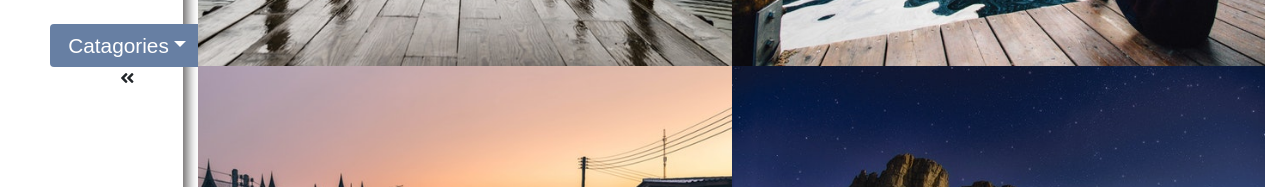
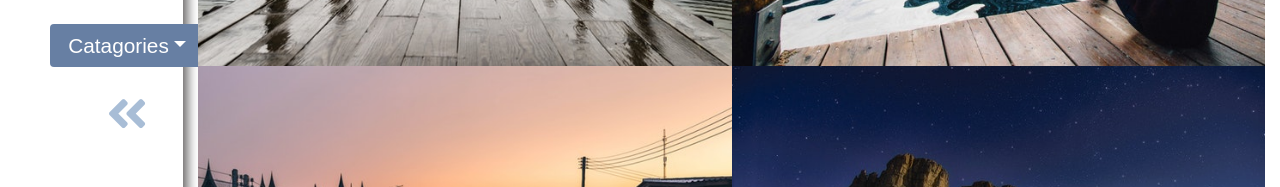
Before and after one commit to JacobLeonLyerla/DT-front-end, a React (Create React App) app in the folder dreamtrekking/: page /dashboard in a window 1280 px wide. Shown: the part 324-511 px from the top of the page. Built offline with nearby package versions, Linux system fonts and the light colour scheme.

Commit message:
styling for a smaller button

```diff
--- a/dreamtrekking/src/css/index.css
+++ b/dreamtrekking/src/css/index.css
@@ -168,6 +168,11 @@ p {
   background: white;
   box-shadow: 5px 15px 10px #6b6969;
 }
+.dashboard .fas {
+  color: #a8bdd6;
+  margin-top: 3vh;
+  font-size: 2.9rem;
+}
 .dashboard .media {
   height: 5.5vh;
   margin-bottom: 3vh;
@@ -191,6 +196,13 @@ p {
   font-size: 1.3rem;
   margin-top: 3vh;
   width: 12vw;
+  background: #677fa3;
+}
+.dashboard .navbar .btn-sml {
+  border: none;
+  font-size: .8rem;
+  margin-top: 3vh;
+  width: 5vw;
   background: #677fa3;
 }
 .dashboard .navbar .btn:active {
--- a/dreamtrekking/src/less/index.less
+++ b/dreamtrekking/src/less/index.less
@@ -185,6 +185,11 @@ p {
   background:white;
   box-shadow: 5px 15px 10px rgb(107, 105, 105);
   // background:rgba(241, 241, 241, 0.904);
+  .fas{
+    color:@accentcolor;
+    margin-top:3vh;
+    font-size: 2.9rem;
+  }
   .media{
     height: 5.5vh;
     margin-bottom:3vh
@@ -212,6 +217,14 @@ p {
       font-size:1.3rem;
       margin-top:3vh;
       width:12vw;
+      background:@secondarycolor;
+
+    }
+    .btn-sml{
+      border: none;
+      font-size:.8rem;
+      margin-top:3vh;
+      width:5vw;
       background:@secondarycolor;
     }
     .btn:active{
```
